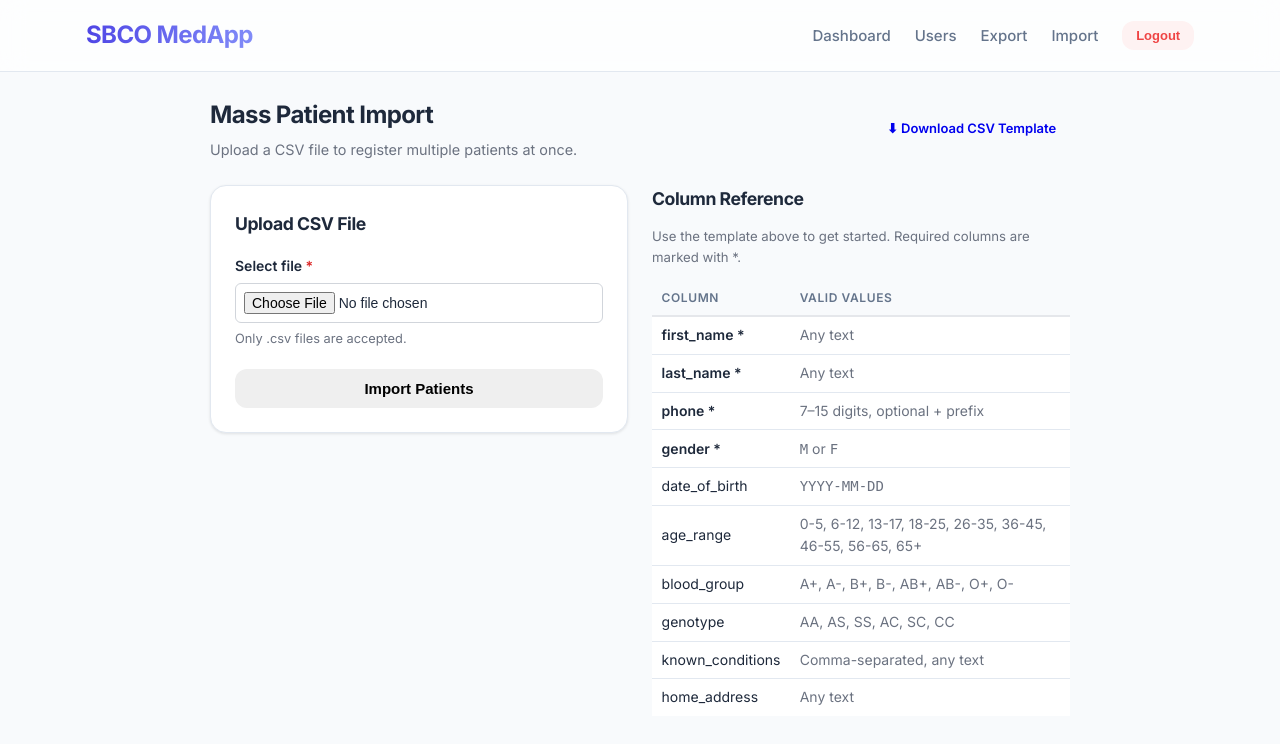
After one commit to Elijah-Ajadi/recodu-master, a Django app: page /dashboard/import/ in a window 1280 px wide. The commit adds this page. Shown: the top 744 px of the page. Run offline with Django 5.2, Linux system fonts and the light colour scheme; the visitor is signed in with stand-in values (Sample User, id 1).

Commit message:
feat: implement bulk CSV patient import with validation and template download functionality

```diff
--- a/dashboard/urls.py
+++ b/dashboard/urls.py
@@ -10,4 +10,6 @@ urlpatterns = [
     path("corrections/<int:pk>/approve/", views.approve_correction, name="approve_correction"),
     path("users/<int:pk>/role/", views.change_role, name="change_role"),
     path("export/", views.export, name="export"),
+    path("import/", views.import_patients, name="import_patients"),
+    path("import/template/", views.download_template, name="download_template"),
 ]
--- a/dashboard/views.py
+++ b/dashboard/views.py
@@ -1,4 +1,5 @@
 import csv
+import io
 from django.shortcuts import render, redirect, get_object_or_404
 from django.contrib.auth.decorators import login_required, user_passes_test
 from django.contrib import messages
@@ -125,3 +126,190 @@ def change_role(request, pk):
         user.save()
         messages.success(request, f"User {user.username} is now a {user.get_role_display()}.")
     return redirect("dashboard:users")
+
+
+# ---------------------------------------------------------------------------
+# CSV Template download
+# ---------------------------------------------------------------------------
+
+IMPORT_CSV_COLUMNS = [
+    "first_name", "last_name", "phone", "gender",
+    "date_of_birth", "age_range", "blood_group", "genotype",
+    "known_conditions", "home_address",
+]
+
+IMPORT_CSV_SAMPLE = [
+    "Ada", "Okonkwo", "+2348012345678", "F",
+    "1985-04-12", "36-45", "O+", "AA",
+    "hypertension,diabetes", "12 Murtala Way, Lagos",
+]
+
+
+@login_required
+@user_passes_test(is_unit_head)
+def download_template(request):
+    response = HttpResponse(content_type="text/csv")
+    response["Content-Disposition"] = 'attachment; filename="recodu_import_template.csv"'
+    writer = csv.writer(response)
+    writer.writerow(IMPORT_CSV_COLUMNS)
+    writer.writerow(IMPORT_CSV_SAMPLE)
+    return response
+
+
+# ---------------------------------------------------------------------------
+# Patient mass import
+# ---------------------------------------------------------------------------
+
+VALID_GENDERS = {"M", "F"}
+VALID_AGE_RANGES = {"0-5", "6-12", "13-17", "18-25", "26-35", "36-45", "46-55", "56-65", "65+"}
+VALID_BLOOD_GROUPS = {"A+", "A-", "B+", "B-", "AB+", "AB-", "O+", "O-"}
+VALID_GENOTYPES = {"AA", "AS", "SS", "AC", "SC", "CC"}
+
+
+def _validate_import_row(row_dict, row_num, seen_phones):
+    """
+    Validate a single CSV row dict.
+    Returns (patient_instance_or_None, list_of_error_strings).
+    """
+    errors = []
+
+    first_name = row_dict.get("first_name", "").strip()
+    last_name = row_dict.get("last_name", "").strip()
+    phone = row_dict.get("phone", "").strip()
+    gender = row_dict.get("gender", "").strip().upper()
+    date_of_birth = row_dict.get("date_of_birth", "").strip() or None
+    age_range = row_dict.get("age_range", "").strip()
+    blood_group = row_dict.get("blood_group", "").strip()
+    genotype = row_dict.get("genotype", "").strip()
+    known_conditions = row_dict.get("known_conditions", "").strip()
+    home_address = row_dict.get("home_address", "").strip()
+
+    # Required fields
+    if not first_name:
+        errors.append("first_name is required")
+    if not last_name:
+        errors.append("last_name is required")
+    if not phone:
+        errors.append("phone is required")
+    if not gender:
+        errors.append("gender is required")
+
+    # Choice validation (only if value is provided)
+    if gender and gender not in VALID_GENDERS:
+        errors.append(f"gender must be M or F (got '{gender}')")
+    if age_range and age_range not in VALID_AGE_RANGES:
+        errors.append(f"age_range '{age_range}' is not a valid choice")
+    if blood_group and blood_group not in VALID_BLOOD_GROUPS:
+        errors.append(f"blood_group '{blood_group}' is not a valid choice")
+    if genotype and genotype not in VALID_GENOTYPES:
+        errors.append(f"genotype '{genotype}' is not a valid choice")
+
+    # Phone format (basic: digits, spaces, dashes, optional leading +, 7-15 chars)
+    import re
+    if phone and not re.match(r"^[\+]?[\d\s\-]{7,15}$", phone):
+        errors.append(f"phone '{phone}' is not a valid phone number")
+
+    # Duplicate within this file
+    if phone and phone in seen_phones:
+        errors.append(f"phone '{phone}' appears more than once in this file")
+    elif phone:
+        seen_phones.add(phone)
+
+    # Duplicate in database
+    if phone and not errors:
+        if Patient.objects.filter(phone=phone).exists():
+            errors.append(f"phone '{phone}' is already registered in the system")
+
+    if errors:
+        return None, errors
+
+    # Build the Patient instance (don't save yet)
+    patient = Patient(
+        first_name=first_name,
+        last_name=last_name,
+        phone=phone,
+        gender=gender,
+        age_range=age_range,
+        blood_group=blood_group,
+        genotype=genotype,
+        known_conditions=known_conditions,
+        home_address=home_address,
+    )
+
+    # date_of_birth — try to parse, soft-fail
+    if date_of_birth:
+        from datetime import date as date_type
+        try:
+            from datetime import datetime
+            patient.date_of_birth = datetime.strptime(date_of_birth, "%Y-%m-%d").date()
+        except ValueError:
+            errors.append(f"date_of_birth '{date_of_birth}' must be in YYYY-MM-DD format")
+            return None, errors
+
+    return patient, []
+
+
+@login_required
+@user_passes_test(is_unit_head)
+def import_patients(request):
+    context = {}
+
+    if request.method == "POST":
+        uploaded_file = request.FILES.get("csv_file")
+
+        if not uploaded_file:
+            messages.error(request, "Please select a CSV file to upload.")
+            return render(request, "dashboard/import.html", context)
+
+        if not uploaded_file.name.endswith(".csv"):
+            messages.error(request, "Only .csv files are accepted.")
+            return render(request, "dashboard/import.html", context)
+
+        # Decode the uploaded bytes
+        try:
+            file_content = uploaded_file.read().decode("utf-8-sig")  # utf-8-sig handles Excel BOM
+        except UnicodeDecodeError:
+            messages.error(request, "Could not read the file. Ensure it is saved as UTF-8 CSV.")
+            return render(request, "dashboard/import.html", context)
+
+        reader = csv.DictReader(io.StringIO(file_content))
+
+        # Validate expected columns
+        required_columns = {"first_name", "last_name", "phone", "gender"}
+        if not reader.fieldnames or not required_columns.issubset(set(reader.fieldnames)):
+            missing = required_columns - set(reader.fieldnames or [])
+            messages.error(request, f"CSV is missing required column(s): {', '.join(sorted(missing))}. Please use the provided template.")
+            return render(request, "dashboard/import.html", context)
+
+        valid_patients = []
+        failed_rows = []
+        seen_phones = set()
+
+        for row_num, row in enumerate(reader, start=2):  # row 1 = header
+            patient, errors = _validate_import_row(row, row_num, seen_phones)
+            if patient:
+                valid_patients.append(patient)
+            else:
+                failed_rows.append({
+                    "row": row_num,
+                    "name": f"{row.get('first_name', '').strip()} {row.get('last_name', '').strip()}".strip() or "—",
+                    "phone": row.get("phone", "").strip() or "—",
+                    "errors": errors,
+                })
+
+        # Bulk create all valid patients
+        if valid_patients:
+            # bulk_create doesn't call save(), so auto age_range logic won't run.
+            # Call full save() individually for patients that have date_of_birth.
+            needs_save = [p for p in valid_patients if p.date_of_birth and not p.age_range]
+            bulk_only = [p for p in valid_patients if p not in needs_save]
+
+            Patient.objects.bulk_create(bulk_only)
+            for p in needs_save:
+                p.save()  # triggers age_range auto-set in Patient.save()
+
+        context["imported_count"] = len(valid_patients)
+        context["failed_rows"] = failed_rows
+        context["show_results"] = True
+
+    return render(request, "dashboard/import.html", context)
--- a/templates/base.html
+++ b/templates/base.html
@@ -18,6 +18,7 @@
                 <li><a href="{% url 'dashboard:home' %}">Dashboard</a></li>
                 <li><a href="{% url 'dashboard:users' %}">Users</a></li>
                 <li><a href="{% url 'dashboard:export' %}">Export</a></li>
+                <li><a href="{% url 'dashboard:import_patients' %}">Import</a></li>
                 {% else %}
                 <li><a href="{% url 'patients:search' %}">Intake</a></li>
                 {% endif %}
--- /dev/null
+++ b/templates/dashboard/import.html
@@ -0,0 +1,204 @@
+{% extends "base.html" %}
+{% block title %}Import Patients — SBCO MedApp{% endblock %}
+
+{% block content %}
+<div style="max-width: 860px; margin: 0 auto;">
+
+    <div style="display: flex; align-items: center; justify-content: space-between; margin-bottom: 1.5rem; flex-wrap: wrap; gap: 0.75rem;">
+        <div>
+            <h1 style="margin: 0; font-size: 1.5rem;">Mass Patient Import</h1>
+            <p style="margin: 0.25rem 0 0; color: var(--text-muted, #6b7280); font-size: 0.9rem;">
+                Upload a CSV file to register multiple patients at once.
+            </p>
+        </div>
+        <a href="{% url 'dashboard:download_template' %}" class="btn btn-sm" style="text-decoration: none;">
+            ⬇ Download CSV Template
+        </a>
+    </div>
+
+    {% if show_results %}
+    {# ------------------------------------------------------------------ #}
+    {# RESULTS STATE                                                        #}
+    {# ------------------------------------------------------------------ #}
+
+    {% if imported_count > 0 %}
+    <div class="alert alert-success" style="display: flex; align-items: center; gap: 0.6rem; font-weight: 600; font-size: 1rem;">
+        <span style="font-size: 1.3rem;">✅</span>
+        {{ imported_count }} patient{{ imported_count|pluralize }} imported successfully.
+    </div>
+    {% endif %}
+
+    {% if failed_rows %}
+    <div class="alert alert-danger" style="display: flex; align-items: center; gap: 0.6rem; font-weight: 600; font-size: 1rem;">
+        <span style="font-size: 1.3rem;">⚠️</span>
+        {{ failed_rows|length }} row{{ failed_rows|length|pluralize }} failed — review the errors below.
+    </div>
+
+    <div style="overflow-x: auto; margin-bottom: 1.5rem;">
+        <table style="width: 100%; border-collapse: collapse; font-size: 0.875rem;">
+            <thead>
+                <tr style="background: var(--surface-alt, #f3f4f6); text-align: left;">
+                    <th style="padding: 0.6rem 0.75rem; border-bottom: 2px solid var(--border, #e5e7eb); white-space: nowrap;">Row #</th>
+                    <th style="padding: 0.6rem 0.75rem; border-bottom: 2px solid var(--border, #e5e7eb);">Name</th>
+                    <th style="padding: 0.6rem 0.75rem; border-bottom: 2px solid var(--border, #e5e7eb); white-space: nowrap;">Phone</th>
+                    <th style="padding: 0.6rem 0.75rem; border-bottom: 2px solid var(--border, #e5e7eb);">Error(s)</th>
+                </tr>
+            </thead>
+            <tbody>
+                {% for row in failed_rows %}
+                <tr style="border-bottom: 1px solid var(--border, #e5e7eb);">
+                    <td style="padding: 0.55rem 0.75rem; color: var(--text-muted, #6b7280); font-variant-numeric: tabular-nums;">{{ row.row }}</td>
+                    <td style="padding: 0.55rem 0.75rem; font-weight: 500;">{{ row.name }}</td>
+                    <td style="padding: 0.55rem 0.75rem; font-family: monospace;">{{ row.phone }}</td>
+                    <td style="padding: 0.55rem 0.75rem; color: #dc2626;">
+                        {% for err in row.errors %}
+                        <div style="{% if not forloop.last %}margin-bottom: 0.2rem;{% endif %}">• {{ err }}</div>
+                        {% endfor %}
+                    </td>
+                </tr>
+                {% endfor %}
+            </tbody>
+        </table>
+    </div>
+    {% endif %}
+
+    {% if imported_count == 0 and not failed_rows %}
+    <div class="alert" style="background: var(--surface-alt, #f3f4f6); color: var(--text-muted, #6b7280);">
+        The file was empty or contained no data rows.
+    </div>
+    {% endif %}
+
+    <a href="{% url 'dashboard:import_patients' %}" class="btn" style="text-decoration: none; display: inline-block;">
+        ← Import Another File
+    </a>
+
+    {% else %}
+    {# ------------------------------------------------------------------ #}
+    {# UPLOAD STATE                                                         #}
+    {# ------------------------------------------------------------------ #}
+
+    <div style="display: grid; grid-template-columns: 1fr 1fr; gap: 1.5rem; align-items: start; flex-wrap: wrap;">
+
+        {# Upload form #}
+        <div class="card" style="padding: 1.5rem;">
+            <h2 style="margin: 0 0 1rem; font-size: 1.1rem;">Upload CSV File</h2>
+            <form method="POST" enctype="multipart/form-data" id="import-form">
+                {% csrf_token %}
+                <div style="margin-bottom: 1.25rem;">
+                    <label for="csv_file" style="display: block; font-size: 0.875rem; font-weight: 600; margin-bottom: 0.4rem;">
+                        Select file <span style="color: #dc2626;">*</span>
+                    </label>
+                    <input
+                        type="file"
+                        name="csv_file"
+                        id="csv_file"
+                        accept=".csv"
+                        required
+                        style="display: block; width: 100%; padding: 0.5rem; border: 1px solid var(--border, #d1d5db); border-radius: 6px; font-size: 0.875rem; cursor: pointer; box-sizing: border-box;"
+                        onchange="updateFileName(this)"
+                    >
+                    <p id="file-hint" style="margin: 0.35rem 0 0; font-size: 0.8rem; color: var(--text-muted, #6b7280);">
+                        Only .csv files are accepted.
+                    </p>
+                </div>
+
+                <div id="upload-info" style="display: none; padding: 0.6rem 0.75rem; background: var(--surface-alt, #f3f4f6); border-radius: 6px; font-size: 0.85rem; margin-bottom: 1rem; word-break: break-all;">
+                </div>
+
+                <button type="submit" class="btn" id="submit-btn" style="width: 100%;">
+                    Import Patients
+                </button>
+            </form>
+        </div>
+
+        {# Column reference #}
+        <div>
+            <h2 style="margin: 0 0 0.75rem; font-size: 1.1rem;">Column Reference</h2>
+            <p style="font-size: 0.825rem; color: var(--text-muted, #6b7280); margin: 0 0 0.75rem;">
+                Use the template above to get started. Required columns are marked with *.
+            </p>
+            <div style="overflow-x: auto;">
+                <table style="width: 100%; border-collapse: collapse; font-size: 0.8rem;">
+                    <thead>
+                        <tr style="background: var(--surface-alt, #f3f4f6); text-align: left;">
+                            <th style="padding: 0.5rem 0.6rem; border-bottom: 2px solid var(--border, #e5e7eb);">Column</th>
+                            <th style="padding: 0.5rem 0.6rem; border-bottom: 2px solid var(--border, #e5e7eb);">Valid Values</th>
+                        </tr>
+                    </thead>
+                    <tbody>
+                        <tr style="border-bottom: 1px solid var(--border, #e5e7eb);">
+                            <td style="padding: 0.45rem 0.6rem; font-weight: 600;">first_name *</td>
+                            <td style="padding: 0.45rem 0.6rem; color: var(--text-muted, #6b7280);">Any text</td>
+                        </tr>
+                        <tr style="border-bottom: 1px solid var(--border, #e5e7eb);">
+                            <td style="padding: 0.45rem 0.6rem; font-weight: 600;">last_name *</td>
+                            <td style="padding: 0.45rem 0.6rem; color: var(--text-muted, #6b7280);">Any text</td>
+                        </tr>
+                        <tr style="border-bottom: 1px solid var(--border, #e5e7eb);">
+                            <td style="padding: 0.45rem 0.6rem; font-weight: 600;">phone *</td>
+                            <td style="padding: 0.45rem 0.6rem; color: var(--text-muted, #6b7280);">7–15 digits, optional + prefix</td>
+                        </tr>
+                        <tr style="border-bottom: 1px solid var(--border, #e5e7eb);">
+                            <td style="padding: 0.45rem 0.6rem; font-weight: 600;">gender *</td>
+                            <td style="padding: 0.45rem 0.6rem; color: var(--text-muted, #6b7280);"><code>M</code> or <code>F</code></td>
+                        </tr>
+                        <tr style="border-bottom: 1px solid var(--border, #e5e7eb);">
+                            <td style="padding: 0.45rem 0.6rem;">date_of_birth</td>
+                            <td style="padding: 0.45rem 0.6rem; color: var(--text-muted, #6b7280);"><code>YYYY-MM-DD</code></td>
+                        </tr>
+                        <tr style="border-bottom: 1px solid var(--border, #e5e7eb);">
+                            <td style="padding: 0.45rem 0.6rem;">age_range</td>
+                            <td style="padding: 0.45rem 0.6rem; color: var(--text-muted, #6b7280);">0-5, 6-12, 13-17, 18-25, 26-35, 36-45, 46-55, 56-65, 65+</td>
+                        </tr>
+                        <tr style="border-bottom: 1px solid var(--border, #e5e7eb);">
+                            <td style="padding: 0.45rem 0.6rem;">blood_group</td>
+                            <td style="padding: 0.45rem 0.6rem; color: var(--text-muted, #6b7280);">A+, A-, B+, B-, AB+, AB-, O+, O-</td>
+                        </tr>
+                        <tr style="border-bottom: 1px solid var(--border, #e5e7eb);">
+                            <td style="padding: 0.45rem 0.6rem;">genotype</td>
+                            <td style="padding: 0.45rem 0.6rem; color: var(--text-muted, #6b7280);">AA, AS, SS, AC, SC, CC</td>
+                        </tr>
+                        <tr style="border-bottom: 1px solid var(--border, #e5e7eb);">
+                            <td style="padding: 0.45rem 0.6rem;">known_conditions</td>
+                            <td style="padding: 0.45rem 0.6rem; color: var(--text-muted, #6b7280);">Comma-separated, any text</td>
+                        </tr>
+                        <tr>
+                            <td style="padding: 0.45rem 0.6rem;">home_address</td>
+                            <td style="padding: 0.45rem 0.6rem; color: var(--text-muted, #6b7280);">Any text</td>
+                        </tr>
+                    </tbody>
+                </table>
+            </div>
+        </div>
+
+    </div>
+    {% endif %}
+
+</div>
+{% endblock %}
+
+{% block extra_js %}
+<script>
+function updateFileName(input) {
+    const info = document.getElementById('upload-info');
+    const btn = document.getElementById('submit-btn');
+    if (input.files && input.files[0]) {
+        const file = input.files[0];
+        const sizekb = (file.size / 1024).toFixed(1);
+        info.textContent = `📄 ${file.name} (${sizekb} KB)`;
+        info.style.display = 'block';
+        btn.textContent = 'Import Patients →';
+    } else {
+        info.style.display = 'none';
+        btn.textContent = 'Import Patients';
+    }
+}
+
+// Disable submit button on form submit to prevent double-submit
+document.getElementById('import-form') && document.getElementById('import-form').addEventListener('submit', function() {
+    const btn = document.getElementById('submit-btn');
+    btn.disabled = true;
+    btn.textContent = 'Importing…';
+});
+</script>
+{% endblock %}
```
Also changed, not shown: patients/migrations/0003_patient_home_address.py, patients/migrations/0004_patient_date_of_birth_alter_patient_age_range.py.
